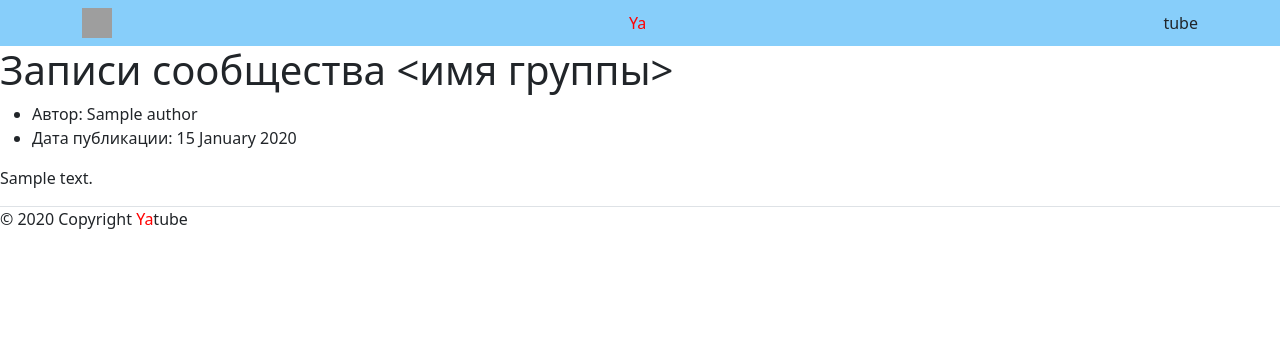
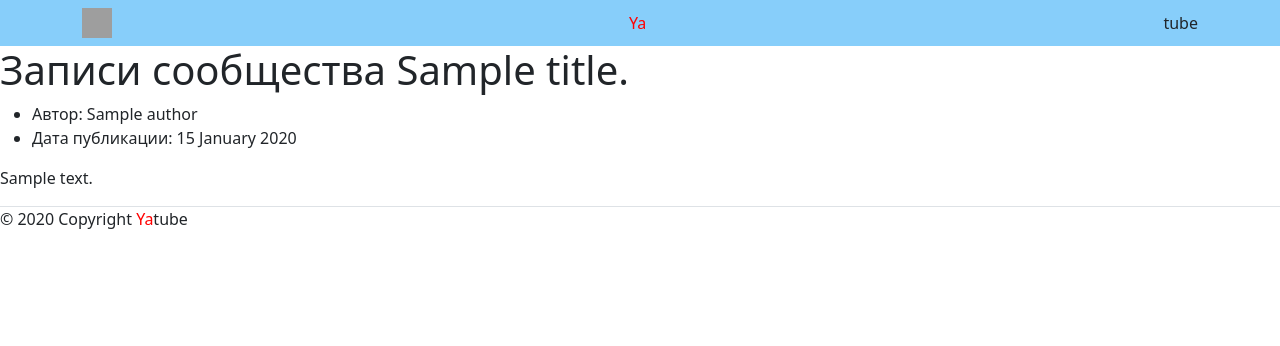
Before and after one commit to IvanM6767/hw02_community, a Django app: template yatube/templates/posts/group_list.html in a window 1280 px wide. Shown: the top 346 px of the page. Run offline with Django 3.2, Linux system fonts and the light colour scheme; the template is opened without the code that fills it: most values are stand-ins (such as "Sample title", 1, 10 or a date in 2020); some libraries are stand-ins or nearby versions; grey boxes are pictures that could not be loaded.

Commit message:
Update group_list.html

```diff
--- a/yatube/templates/posts/group_list.html
+++ b/yatube/templates/posts/group_list.html
@@ -1,9 +1,9 @@
 {% extends 'base.html' %}
 {% block title %}
-какой-то текст для title
+{{ title }}
 {% endblock %}
 {% block content %}
-  <h1>Записи сообщества <имя группы></h1>
+  <h1>Записи сообщества {{ title }}.</h1>
   {% for post in posts %}
     <ul>
       <li>
```
